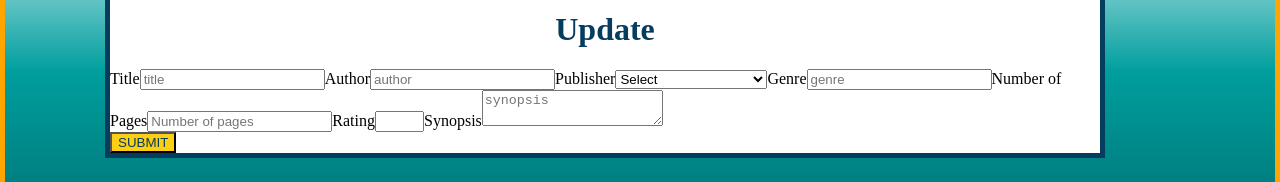
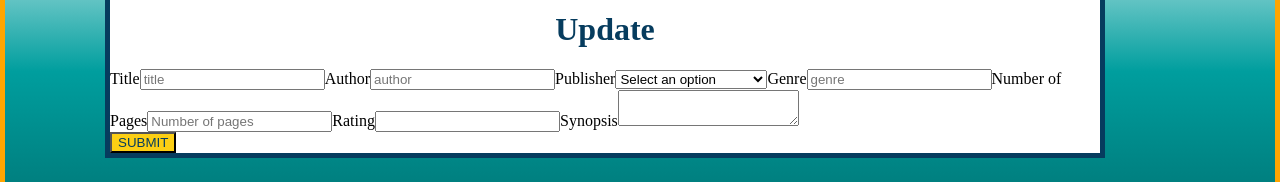
Before and after one commit to ronlala/codesquad-comics-client, a React (Vite) app: page /update in a window 1280 px wide. Shown: the part 291-473 px from the top of the page. Built offline with nearby package versions, Linux system fonts and the light colour scheme; no server answers.

Commit message:
Version 4.12

```diff
--- a/src/components/Admin.jsx
+++ b/src/components/Admin.jsx
@@ -1,12 +1,40 @@
 import { useEffect, useState } from "react";
-import books from "../data/books";
+
 import { Link } from "react-router-dom";
 
+const API_BASE_URL = import.meta.env.VITE_API_BASE_URL;
 
 function Admin(){
   const [bookie, setBookies] = useState([])
-  useEffect(() =>{ setBookies(books);},[]);
+      useEffect(() =>{
+            fetch(`${API_BASE_URL}`)
+          .then(response => response.json())
+        .then((data) => {
+          setBookies(data.data.books)
+          console.log(data.data.books);
+        })
+        .catch((error) => {
+          if (error.name === "Abort") {
+            console.log("fetch Aborted");
+          }
+        });
+    }, []);
    console.log(bookie);
+
+const handleDelete = (id) => {
+    fetch(`${API_BASE_URL}/delete/${id}`, {
+      method: "DELETE",
+      headers: {
+                    "Content-Type": "application/json",
+                },
+    })
+      .then((response) => response.json())
+      .then((result) => {
+        console.log(result);
+        setBookies((prevBooks) => prevBooks.filter((book) => book._id !== id));
+      })
+      .catch((error) => console.log(error));
+  };
 
     return(
 <main className="body_box">
@@ -25,67 +53,13 @@ function Admin(){
         </tr>
       </thead>
       <tbody>
-      {books.map((book) => (
+      {bookie.map((book) => (
         <tr key={book._id}>
           <td>{book.title}</td>
-          <Link to="/update"><td><button>EDIT</button></td></Link>
-          <Link to="/update"><td><button>DELETE</button></td> </Link>
+         <td>  <Link to={`/update/${book.id}`}><button>EDIT</button></Link></td>
+           <td><button onClick={() => handleDelete(book._id)} >DELETE</button></td>
         </tr> ))}
-        {/* <tr>
-          <td>Black Panther: A Nation Under Our Feet Book 1</td>
-          <td><button>EDIT</button></td>
-          <td><button>DELETE</button></td>
-        </tr>
-        <tr>
-          <td>Fun Home: A Family Tragicomic</td>
-          <td><button>EDIT</button></td>
-          <td><button>DELETE</button></td>
-        </tr>
-        <tr>
-          <td> Hunter X Hunter Vol.1</td>
-          <td><button>EDIT</button></td>
-          <td><button>DELETE</button></td>
-        </tr>
-        <tr>
-          <td>Lumberjanes Vol.1</td>
-          <td><button>EDIT</button></td>
-          <td><button>DELETE</button></td>
-        </tr>
-        <tr>
-          <td>March: Book One</td>
-          <td><button>EDIT</button></td>
-          <td><button>DELETE</button></td>
-        </tr>
-        <tr>
-          <td>One Piece, Vol.1: Romance Dawn</td>
-          <td><button>EDIT</button></td>
-          <td><button>DELETE</button></td>
-        </tr>
-        <tr>
-          <td>Parable of Sower</td>
-          <td><button>EDIT</button></td>
-          <td><button>DELETE</button></td>
-        </tr>
-        <tr>
-          <td>Queer: A graphic History</td>
-          <td><button>EDIT</button></td>
-          <td><button>DELETE</button></td>
-        </tr>
-        <tr>
-          <td>The Walking Dead, Vol.1: Days Gone Bye</td>
-          <td><button>EDIT</button></td>
-          <td><button>DELETE</button></td>
-        </tr>
-        <tr>
-          <td>Wake: The Hidden History OF Women-Led Slave Revolts</td>
-          <td><button>EDIT</button></td>
-          <td><button>DELETE</button></td>
-        </tr>
-        <tr>
-          <td>Watchmen</td>
-          <td><button>EDIT</button></td>
-          <td><button>DELETE</button></td>
-        </tr> */}
+
       </tbody>
     </table>
     </div>
--- a/src/components/Create.jsx
+++ b/src/components/Create.jsx
@@ -1,5 +1,5 @@
 import { useState } from "react";
-import { Link, useNavigate } from "react-router-dom"; // Import useNavigate for redirection
+// import { Link, useNavigate } from "react-router-dom"; // Import useNavigate for redirection
 
 const API_BASE_URL = import.meta.env.VITE_API_BASE_URL;
 
@@ -7,7 +7,7 @@ function Create(){
 // const navigate = useNavigate();
 
 const [errorMessage, setErrorMessage] = useState(null);
- const navigate = useNavigate();
+//  const navigate = useNavigate();
 
 const [bookData, setBook] = useState({
         title: "",
@@ -35,7 +35,7 @@ const [bookData, setBook] = useState({
        console.log("BookSubmitted");
 
 
-        fetch(`${API_BASE_URL}create/new`, {
+        fetch(`${API_BASE_URL}/create/new`, {
                 method: "POST",
                 headers: {
                     "Content-Type": "application/json",
@@ -53,9 +53,6 @@ const [bookData, setBook] = useState({
             });
         };
 
-            navigate("/admin");
-
-
   console.log(errorMessage);
 
     return(
@@ -68,26 +65,26 @@ const [bookData, setBook] = useState({
         <label htmlFor="author">Author</label>
         <input type="Text" id="author" name="author" placeholder="author" onChange={handleChange}/>
         <label htmlFor="publisher">Publisher</label>
-        <select name="publisher" id="publisher" placeholder="select"  onChange={handleChange} >
-            <option value="" >Select</option>
-            <option value="">Marvel</option>
-            <option value="">DC Comics</option>
-            <option value="">Boom! Box</option>
-            <option value="">Harry N. Abrams</option>
-            <option value="">Icon Books</option>
-            <option value="">Image Comics</option>
-            <option value="">Simon & Schuster</option>
-            <option value="">Top Shelf Productions</option>
-            <option value="">VIZ Media LLC</option>
+        <select name="publisher" id="publisher" placeholder="select"  onChange={handleChange} required >
+            <option value="" >Select an option</option>
+            <option value="Marvel">Marvel</option>
+            <option value="DC Comics">DC Comics</option>
+            <option value="Boom! Box">Boom! Box</option>
+            <option value="Harry N. Abrams">Harry N. Abrams</option>
+            <option value="Icon Books">Icon Books</option>
+            <option value="Image Comics">Image Comics</option>
+            <option value="Simon & Schuster">Simon & Schuster</option>
+            <option value="Top Shelf Productions">Top Shelf Productions</option>
+            <option value="VIZ Media LLC">VIZ Media LLC</option>
         </select>
         <label htmlFor="genre">Genre</label>
         <input type="text" id="genre" name="genre" placeholder="genre" onChange={handleChange} />
         <label htmlFor="pages">Number of Pages</label>
-        <input type="Number" id="pages" name="pages" placeholder="Number of pages"onChange={handleChange}/>
-        <label htmlFor="Rating">Rating</label>
-        <input type="rating" id="rating" name="rating"  maxLength="3" size="3"onChange={handleChange} />
+        <input type="number" id="pages" name="pages" placeholder="Number of pages"onChange={handleChange}/>
+        <label htmlFor="rating">Rating</label>
+        <input type="number" id="rating" name="rating"  maxLength="3" size="3"onChange={handleChange} />
         <label htmlFor="synopsis">Synopsis</label>
-        <textarea name="Synopsis" id="synopsis" placeholder="synopsis"></textarea>
+        <textarea name="synopsis" id="synopsis" />
         <button>SUBMIT</button>
         {errorMessage && <p>(errorMessage)</p>}
     </form>
--- a/src/components/Update.jsx
+++ b/src/components/Update.jsx
@@ -1,8 +1,9 @@
-// import booksData from "../data/books";
+
 import { useState, useEffect} from "react";
 
 import { useParams,useNavigate } from "react-router-dom";
 const API_BASE_URL = import.meta.env.VITE_API_BASE_URL;
+
 function Update(){
     const {bookID} =useParams();
     const navigate = useNavigate();
@@ -21,15 +22,21 @@ function Update(){
 
 
     });
-    const url = "https://course-project-codesquad-comics-server.onrender.com/api/books"
+
    //get id to update
 
     useEffect(() => {
-            fetch(`${url}/${bookID}`,{
-            method: "GET",
-            body: JSON.stringify(bookData),})
+            fetch(`${API_BASE_URL}/${bookID}`)
+
         .then((response) => response.json())
-        .then((result) => {console.log(result); setBookData(result.data);navigate("/admin")})
+        .then((result) => {
+            if(result.data){
+
+             setBookData(result.data);}
+             else {
+                setErrorMessage("Book not found");
+             }
+             navigate("/admin")})
         .catch((error) => console.log(error));
     },{bookID})
         // const foundBook = find(booksData => booksData._id === iD);
@@ -46,8 +53,9 @@ function Update(){
     // update the id that was previously sent
     const handleSubmitForm =(e) => {
         e.preventDefault();
-    fetch(`https://course-project-codesquad-comics-server.onrender.com/api/books/${bookID}`, {
+    fetch(`${API_BASE_URL}/api/books/${bookID}`, {
     method: "Patch",
+    headers:{ "Content-Type": "application/json",},
     body: JSON.stringify(bookData),
 })
   .then((response) => response.json())
@@ -61,27 +69,7 @@ function Update(){
             });
     };
 
-//         const body={title:e.target.title.value,
-//                     author:e.target.author.value,
-//                     publisher:e.target.author.value,
-//                     genre:e.target.genre.value,
-//                     number:e.target.genre.value,
-//                     rate:e.target.rate.value,
-//                     synopsis:e.target.synopsis.value,
-// }
-//will use the fetch command to get the iD to update
 
-// fetch(`https://course-project-codesquad-comics-server.onrender.com/api/books/${bookID}`,{
-//     method: "PUT",
-//     headers: {
-//         "Content-Type": "application/json",
-//     },
-//     body: JSON.stringify(formBody),
-// })
-// .then((response)=> response.json())
-// .then((result)=> console.log(result))
-// .catch((error)=> console.log(error));
-// }
     return(
         <main>
             <div className="body_box">
@@ -89,30 +77,30 @@ function Update(){
     <h1>Update</h1>
     <form onSubmit={handleSubmitForm}>
         <label htmlFor="Text">Title</label>
-        <input type="title" id="title" name="title" placeholder="title" onChange={handleChange}/>
+        <input type="title" id="title" name="title" placeholder="title" value={bookData.title} onChange={handleChange}/>
         <label htmlFor="author">Author</label>
         <input type="Text" id="author" name="author" placeholder="author" onChange={handleChange}/>
         <label htmlFor="publisher">Publisher</label>
-        <select name="publisher" id="publisher" placeholder="select"  onChange={handleChange} >
-            <option value="" >Select</option>
-            <option value="">Marvel</option>
-            <option value="">DC Comics</option>
-            <option value="">Boom! Box</option>
-            <option value="">Harry N. Abrams</option>
-            <option value="">Icon Books</option>
-            <option value="">Image Comics</option>
-            <option value="">Simon & Schuster</option>
-            <option value="">Top Shelf Productions</option>
-            <option value="">VIZ Media LLC</option>
+        <select name="publisher" id="publisher" placeholder="select"  onChange={handleChange} required >
+            <option value="" >Select an option</option>
+            <option value="Marvel">Marvel</option>
+            <option value="DC Comics">DC Comics</option>
+            <option value="Boom! Box">Boom! Box</option>
+            <option value="Harry N. Abrams">Harry N. Abrams</option>
+            <option value="Icon Books">Icon Books</option>
+            <option value="Image Comics">Image Comics</option>
+            <option value="Simon & Schuster">Simon & Schuster</option>
+            <option value="Top Shelf Productions">Top Shelf Productions</option>
+            <option value="VIZ Media LLC">VIZ Media LLC</option>
         </select>
         <label htmlFor="genre">Genre</label>
         <input type="text" id="genre" name="genre" placeholder="genre" onChange={handleChange} />
         <label htmlFor="pages">Number of Pages</label>
-        <input type="Number" id="pages" name="pages" placeholder="Number of pages"onChange={handleChange}/>
-        <label htmlFor="Rating">Rating</label>
-        <input type="rating" id="rating" name="rating"  maxLength="3" size="3"onChange={handleChange} />
+        <input type="number" id="pages" name="pages" placeholder="Number of pages"onChange={handleChange}/>
+        <label htmlFor="rating">Rating</label>
+        <input type="number" id="rating" name="rating"  maxLength="3" size="3"onChange={handleChange} />
         <label htmlFor="synopsis">Synopsis</label>
-        <textarea name="Synopsis" id="synopsis" placeholder="synopsis"></textarea>
+        <textarea name="synopsis" id="synopsis" />
         <button>SUBMIT</button>
         {errorMessage && <p>(errorMessage)</p>}
     </form>
```
Also changed, not shown: src/components/Home.jsx (+19 -101 lines).
